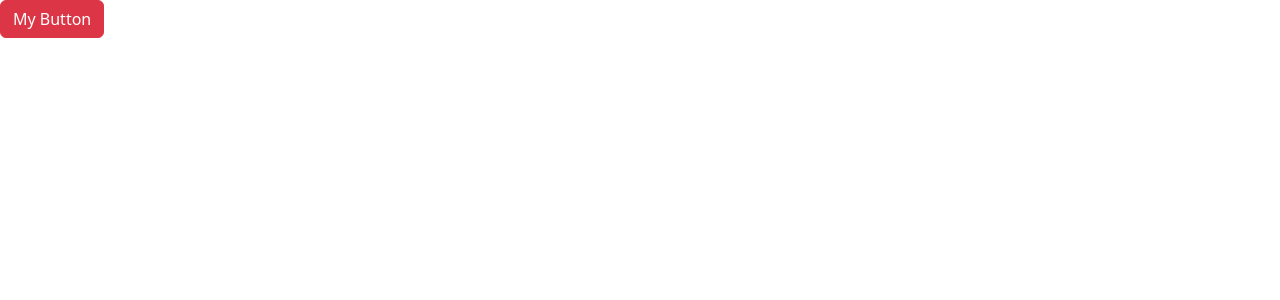
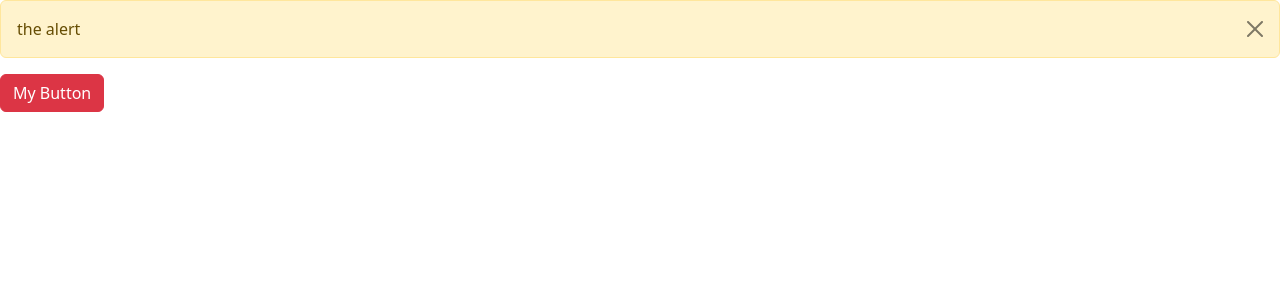
Before and after one commit to samrat53/ReactLearn, a React (Vite) app: page / in a window 1280 px wide. Both pictures are taken after a click on the button "My Button". Shown: the top 300 px of the page. Built offline with nearby package versions, Linux system fonts and the light colour scheme.

Commit message:
second commit -day 4

```diff
--- a/src/App.tsx
+++ b/src/App.tsx
@@ -1,18 +1,23 @@
-
 import Button from "./components/Button";
+import Alert from "./components/Alert";
+import { useState } from "react";
 
 function App() {
+  const [visibility, setVisibility] = useState(false);
 
-  const mouseClick=()=> console.log("clicked");
+  // const mouseClick=()=> console.log("clicked");
+  const mouseClick = () => setVisibility(true);
   return (
     <div>
-      <Button onMouseClick={mouseClick} color="danger">My Button</Button>
+      {visibility && <Alert onClose={() => setVisibility(false)}></Alert>}
+      <Button onMouseClick={mouseClick} color="danger">
+        My Button
+      </Button>
     </div>
   );
 }
 
 export default App;
-
 
 // import ListGroup from "./components/ListGroup";
 
--- a/src/components/Alert.tsx
+++ b/src/components/Alert.tsx
@@ -1,11 +1,23 @@
-import { ReactNode } from "react";
-
-interface alertProps {
-  children: ReactNode;
+interface alertProps{
+  onClose: () =>void;
 }
 
-const Alert = ({ children }: alertProps) => {
-  return <div className="alert alert-primary">{children}</div>;
+const Alert = ({onClose}:alertProps) => {
+  return (
+    <div
+      className="alert alert-warning alert-dismissible fade show"
+      role="alert"
+    >
+      the alert
+      <button
+        type="button"
+        className="btn-close"
+        data-bs-dismiss="alert"
+        aria-label="Close"
+        onClick={onClose}
+      ></button>
+    </div>
+  );
 };
 
 export default Alert;
```
